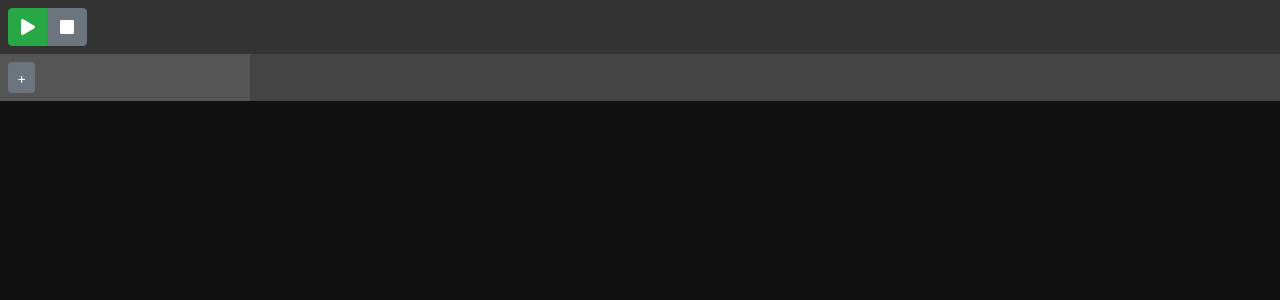
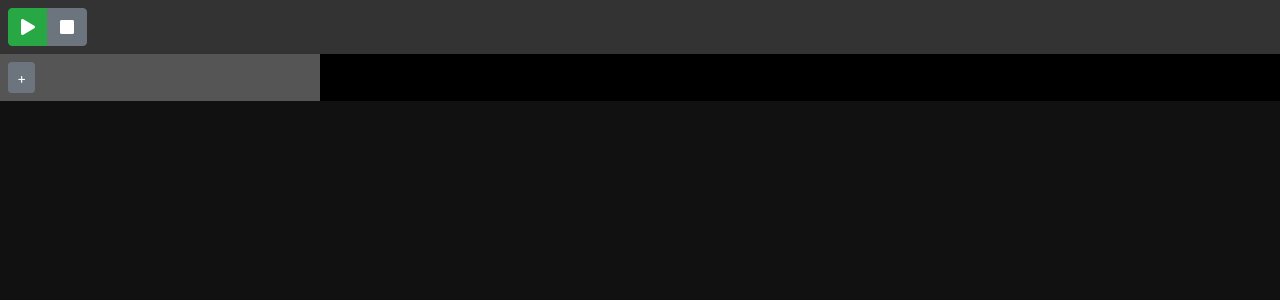
Before and after one commit to evan-moon/simple-waveform-visualizer, a React app: page / in a window 1280 px wide. Shown: the top 300 px of the page. Built offline with nearby package versions, Linux system fonts and the light colour scheme.

Commit message:
에디터 내 Aside와 Body 그리드 고정

```diff
--- a/src/components/SubHeader.js
+++ b/src/components/SubHeader.js
@@ -4,7 +4,7 @@ import styled from 'styled-components';
 import { connect } from 'react-redux';
 import { addAudioTrack } from 'src/actions';
 import { AudioTrack } from 'lib/Tracks/AudioTrack';
-import { AsideDefaultWidth } from 'src/constants';
+import { AsideDefaultWidth, TimelineDefaultWidth } from 'src/constants';
 
 const mapStateToProps = ({ tracks, audioContext }) => {
   return {
@@ -18,10 +18,9 @@ const mapDispatchToProps = {
 };
 
 const Styled = styled.div`
-  background-color: #444444;
+  background-color: #000000;
   .track-control {
     padding: .5rem;
-    width: ${AsideDefaultWidth}px;
     background-color: #555555;
   }
 `;
@@ -52,7 +51,7 @@ function SubHeader (props) {
   return (
     <Styled>
       <Row noGutters={true}>
-        <Col xs="auto" className="track-control">
+        <Col xs={AsideDefaultWidth} className="track-control">
           <Button
             variant="secondary"
             size="sm"
--- a/src/components/TrackBars.js
+++ b/src/components/TrackBars.js
@@ -4,7 +4,7 @@ import { connect } from 'react-redux';
 import styled from 'styled-components';
 import TrackController from 'components/TrackController';
 import WaveFormViewer from 'components/WaveFormViewer';
-import { AsideDefaultWidth, WaveFormColors } from 'src/constants';
+import { AsideDefaultWidth, TimelineDefaultWidth, WaveFormColors } from 'src/constants';
 
 const mapStateToProps = ({ tracks }) => {
   return { tracks };
@@ -18,7 +18,6 @@ const StyledTrackBars = styled.div`
     padding: 0;
   }
   .track-control {
-    width: ${AsideDefaultWidth}px;
     background-color: #222222;
     padding: .5rem;
   }
@@ -33,13 +32,13 @@ function TrackBars (props) {
           return (
             <li key={track.id}>
               <Row noGutters={true}>
-                <Col xs="auto" className="track-control">
+                <Col xs={AsideDefaultWidth} className="track-control">
                   <TrackController
                     trackId={track.id}
                     trackName={track.name}
                     effects={track.effects} />
                 </Col>
-                <Col className="waveform-control">
+                <Col xs={TimelineDefaultWidth} className="waveform-control">
                   <WaveFormViewer track={track} color={WaveFormColors[index % WaveFormColors.length]} />
                 </Col>
               </Row>
--- a/src/constants.js
+++ b/src/constants.js
@@ -1,2 +1,3 @@
-export const AsideDefaultWidth = 250;
+export const AsideDefaultWidth = 3; // grid
+export const TimelineDefaultWidth = 12 - AsideDefaultWidth;
 export const WaveFormColors = ['#00CED1', '#8A2BE2 ', '#A52A2A', '#FF6347', '#00008B', '#DC143C', '#006400'];
```
